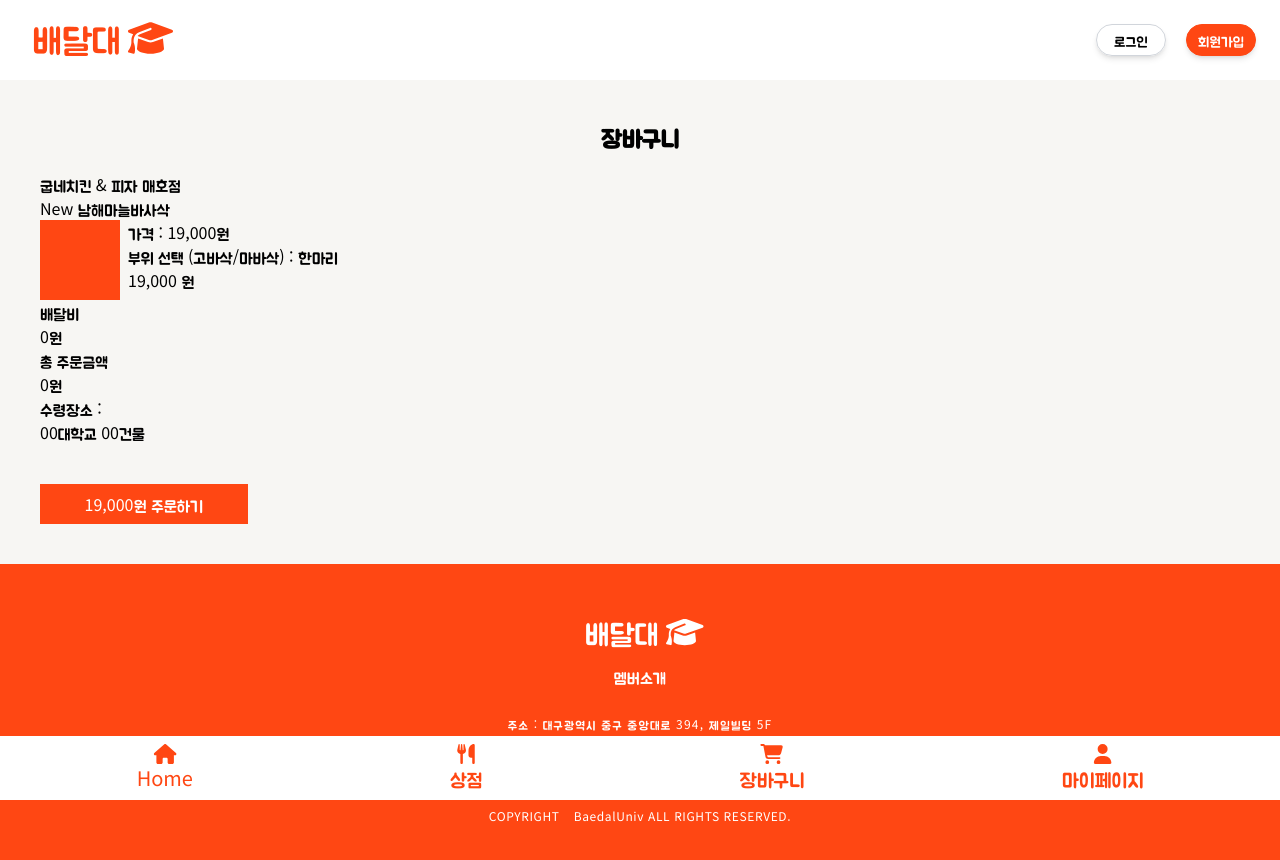
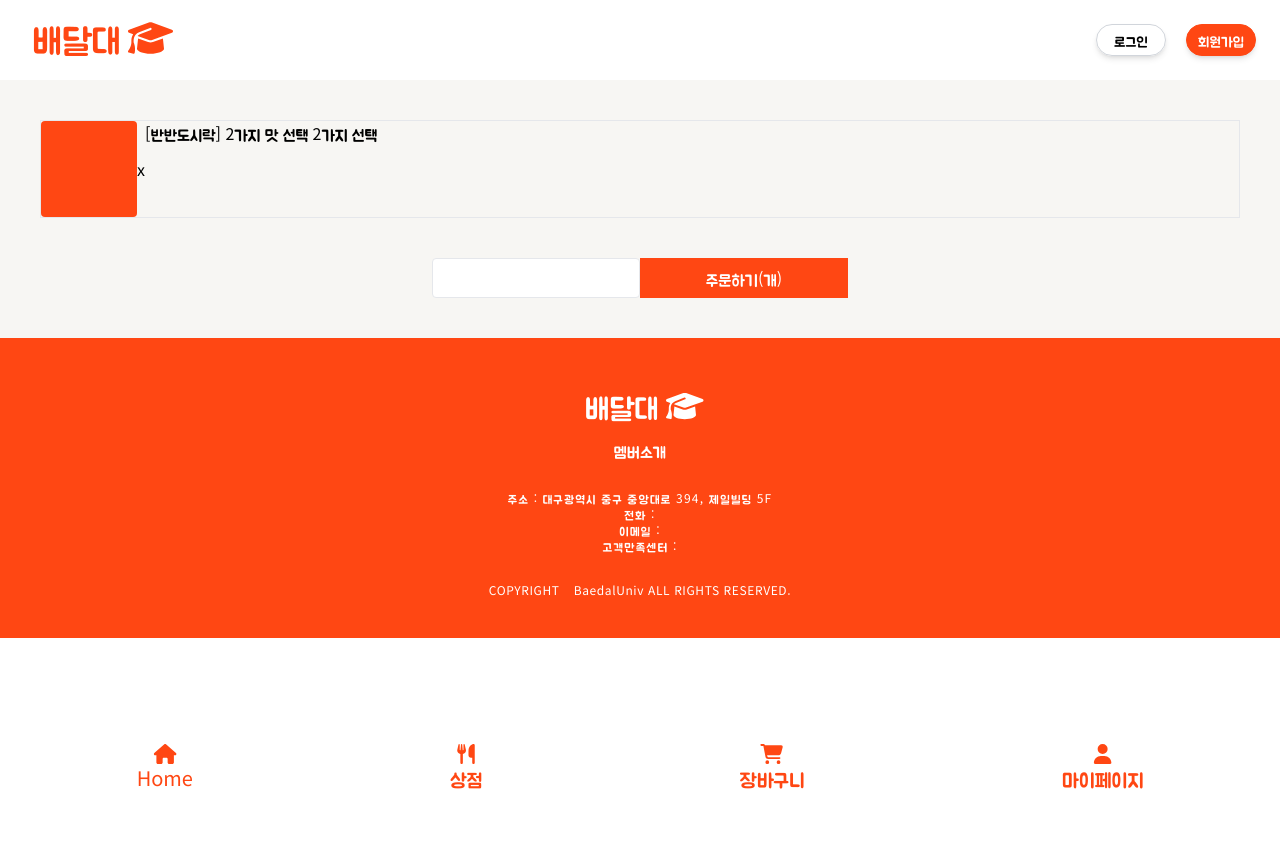
Before and after one commit to Banjae/BaedalUniv, a React (Create React App) app: page /Cart in a window 1280 px wide. Shown: the top 860 px of the page. After the commit the page ends 800 px from the top, so only its background shows below. Built offline with nearby package versions, Linux system fonts and the light colour scheme.

Commit message:
장바구니 작업 2

```diff
--- a/src/pages/Cart.js
+++ b/src/pages/Cart.js
@@ -1,47 +1,48 @@
 // my Cart page
-import React from "react";
+import React, { useState } from "react";
 import { Link } from "react-router-dom";
+// import axios from "axios";
 // tailwind-styled-component
 // import tw from "tailwind-styled-components";
 
 const Cart = () => {
+  const [listData, setListData] = useState([]);
+  const clear = (e) => {};
+  // const deleteAllClick = () => {
+  //   if (window.confirm("정말 삭제하시겠습니까?")) {
+  //     // axios 를 이용하여 MongoDB 목록을 비워줌
+  //     // axios
+  //     //   .post("/api/post/deleteall")
+  //     //   .then(() => {
+  //     //     setSkip(0);
+  //     //     setTodoData([]);
+  //     //   })
+  //       .catch((err) => {
+  //         console.log(err);
+  //       });
+  //   }
+  //   // localStorage.clear();
+  // };
   return (
     <>
-      <div>
-        <p className="text-center mb-5 font-semibold text-2xl">장바구니</p>
-        <p>굽네치킨 & 피자 매호점</p>
-        <p>New 남해마늘바사삭</p>
-        <div className="flex flex-row">
-          <div className="w-20 h-20 bg-main"></div>
-          <div className="flex flex-col ml-2">
-            <p>가격 : 19,000원</p>
-            {/* 옵션 */}
-            <p>부위 선택 (고바삭/마바삭) : 한마리</p>
-            <p>19,000 원</p>
-          </div>
+      <div className="flex border">
+        <div
+          className="w-24 h-24 bg-main rounded"></div>
+        <button>x</button>
+        <div className="flex flex-col">
+          <p>[반반도시락] 2가지 맛 선택 2가지 선택</p>
         </div>
-        {/* <button onClick={}>-</button>
-        count
-        <button onClick={}>+</button> */}
-        <div className="">
-          <div className="">
-            <p>배달비</p>
-            <p>0원</p>
-          </div>
-          <div className="">
-            <p>총 주문금액</p>
-            <p>0원</p>
-          </div>
-          <div className="">
-            <p>수령장소 :</p>
-            <p>00대학교 00건물</p>
-          </div>
+      </div>
+
+      <div className="flex justify-center items-center">
+        <div className="flex justify-center items-center bg-white text-white w-52 h-10 mt-10 text-black border rounded">
+          <p>합계 원</p>
         </div>
         <Link
           to="/Order"
-          className="payment-box flex justify-center items-center bg-main text-white w-52 h-10 mt-10"
+          className="flex justify-center items-center bg-main text-white w-52 h-10 mt-10"
         >
-          <span>19,000원 주문하기</span>
+          <p>주문하기(개)</p>
         </Link>
       </div>
     </>
```
